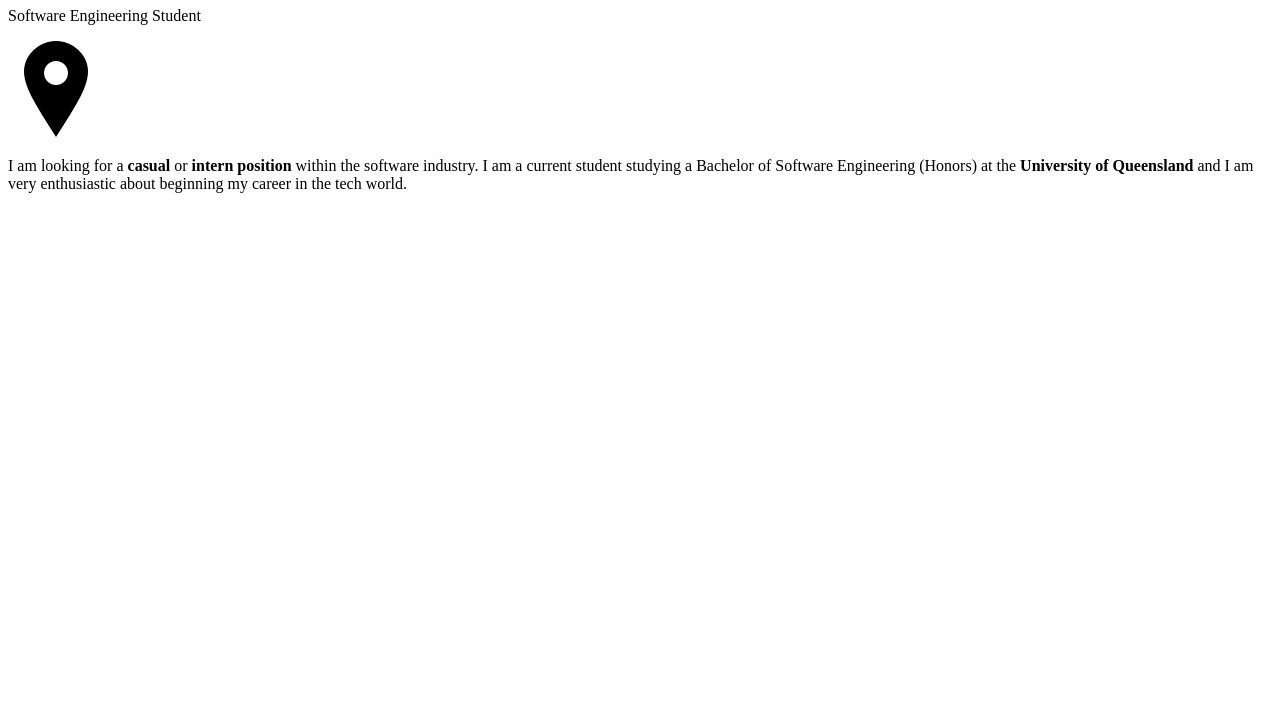
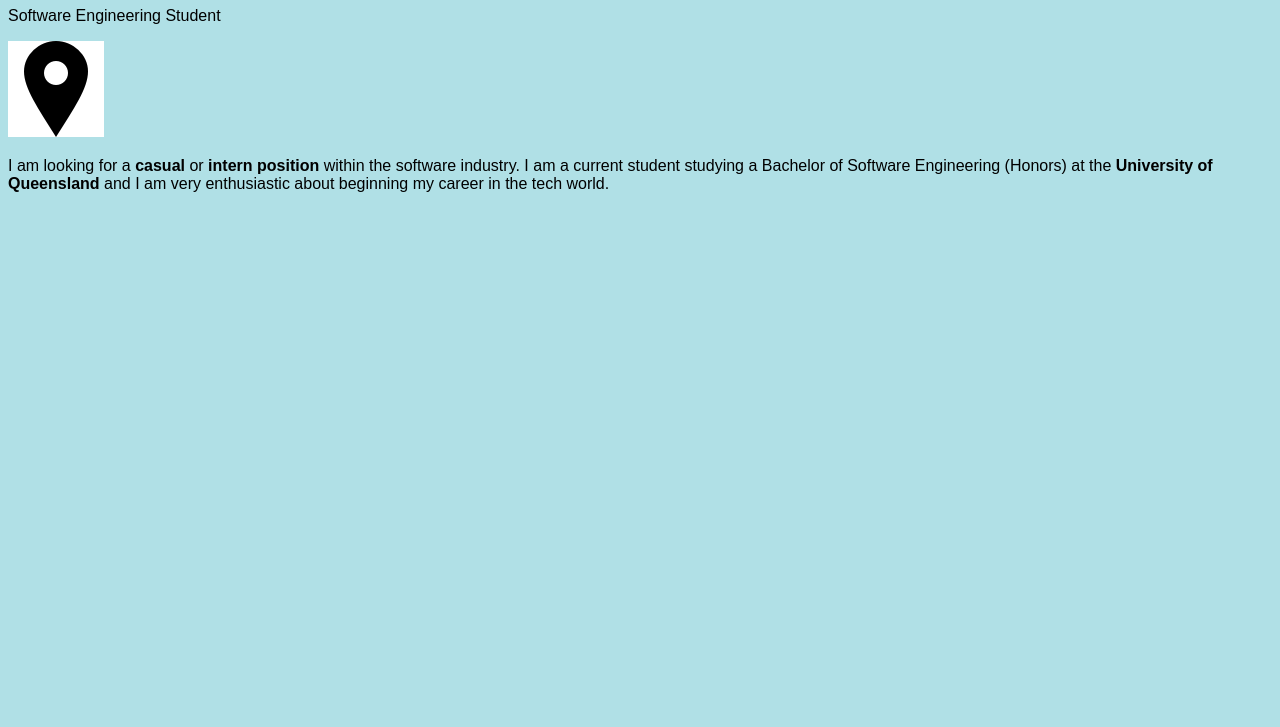
Before and after one commit to surelyitsanton/surelyitsanton.github.io, a plain HTML site: page index.html in a window 1280 px wide. Shown: the part 73-800 px from the top of the page. Drawn offline with Linux system fonts and the light colour scheme.

Commit message:
Update index.html

```diff
--- a/index.html
+++ b/index.html
@@ -2,7 +2,7 @@
 <html>
 
 	<head>
-		<link rel="stlyesheet" href="/styles.css">
+		<link rel="stylesheet" href="/styles.css">
 		<title>Anton Pennazza Resume</title>
 	</head>
 	<body>
```
